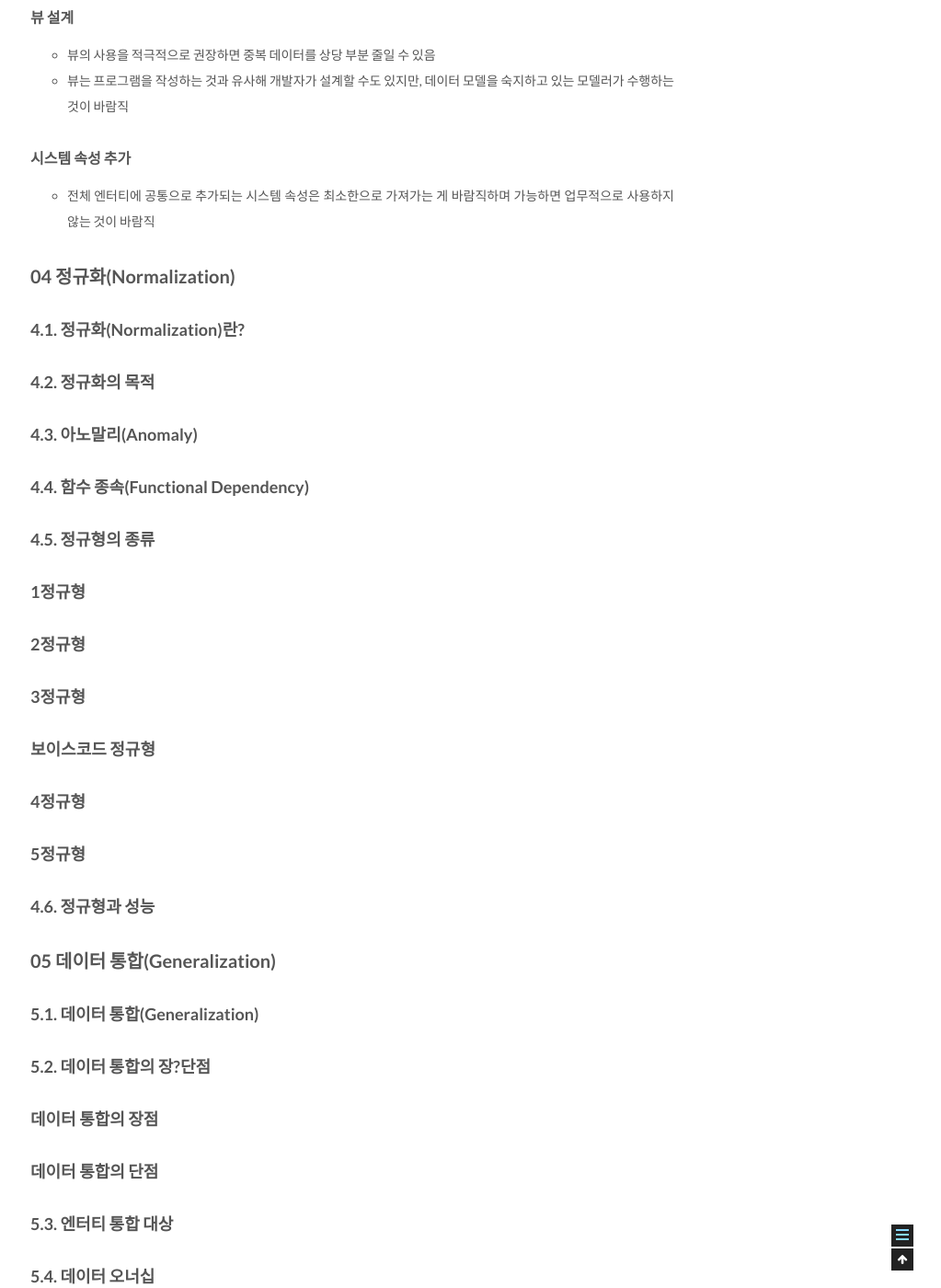
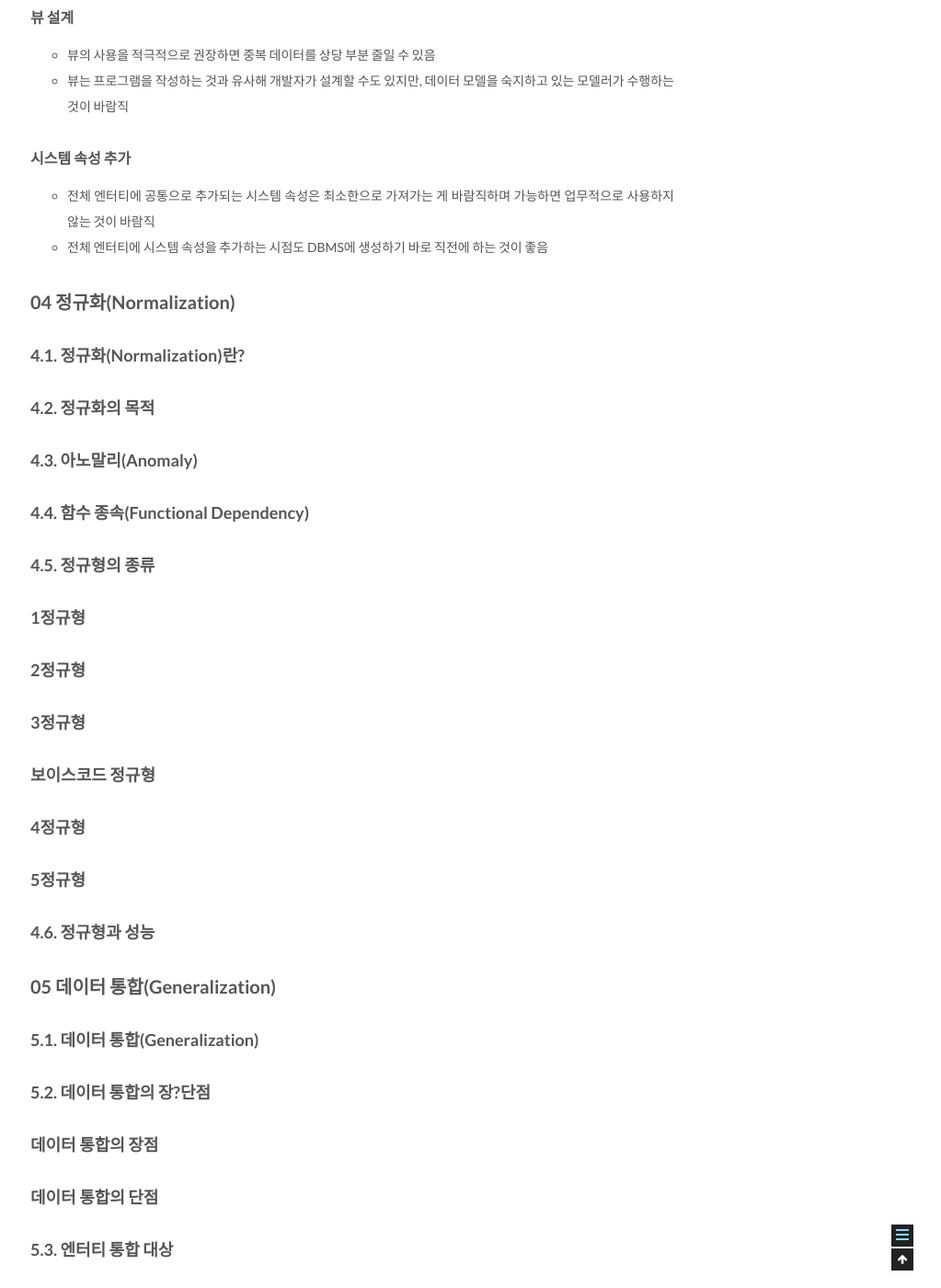
Before and after one commit to csj4032/csj4032.github.io, a Jekyll site: the page built from _posts/2018-05-02-관계형데이터모델링프리미엄가이드.md, in a window 1280 px wide and 1400 px high, scrolled down 11179 px. Shown: the whole window at 92% size, without its empty margins (257-1280 px from the left). Built offline with Jekyll 4.4.1, drawn with Linux system fonts in a browser that asks for light colours; comment, search, counter and statistics services are not loaded.

Commit message:
관계형 데이터 베이스 모델링 포스팅 수정

```diff
--- a/_posts/2018-05-02-관계형데이터모델링프리미엄가이드.md
+++ b/_posts/2018-05-02-관계형데이터모델링프리미엄가이드.md
@@ -341,6 +341,7 @@ comments: true
 
 #### 시스템 속성 추가
 * 전체 엔터티에 공통으로 추가되는 시스템 속성은 최소한으로 가져가는 게 바람직하며 가능하면 업무적으로 사용하지 않는 것이 바람직
+* 전체 엔터티에 시스템 속성을 추가하는 시점도 DBMS에 생성하기 바로 직전에 하는 것이 좋음
 
 ## 04 정규화(Normalization)
 
```
